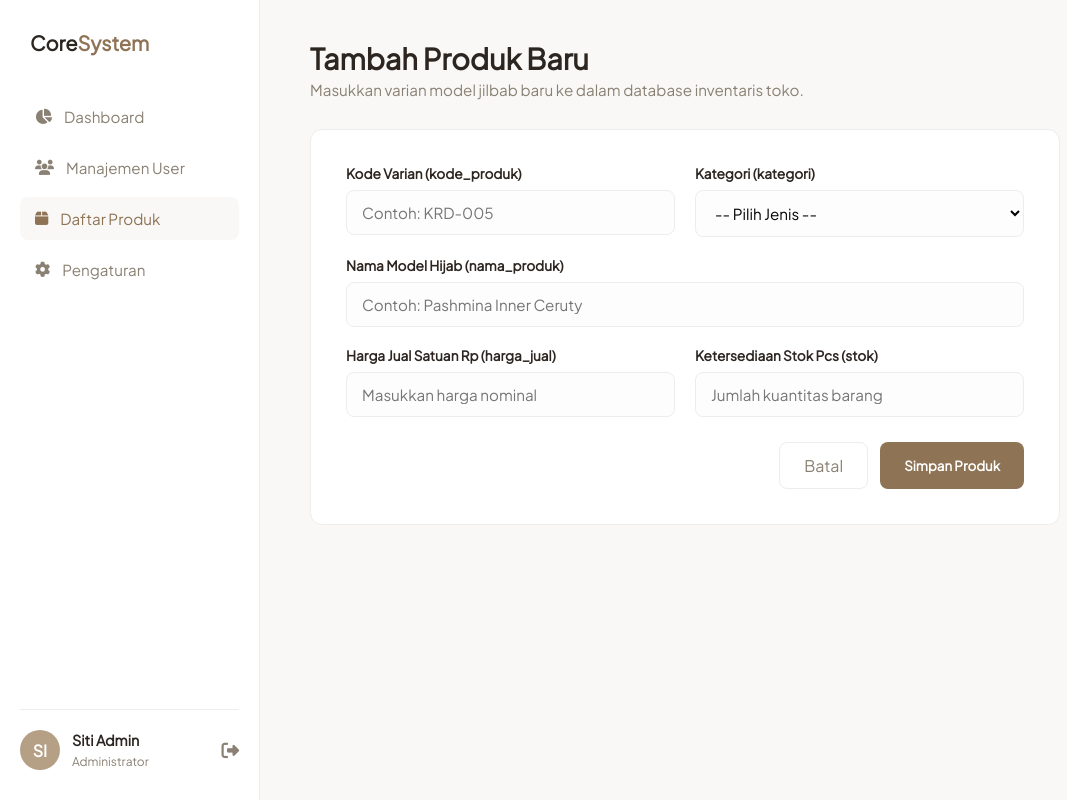
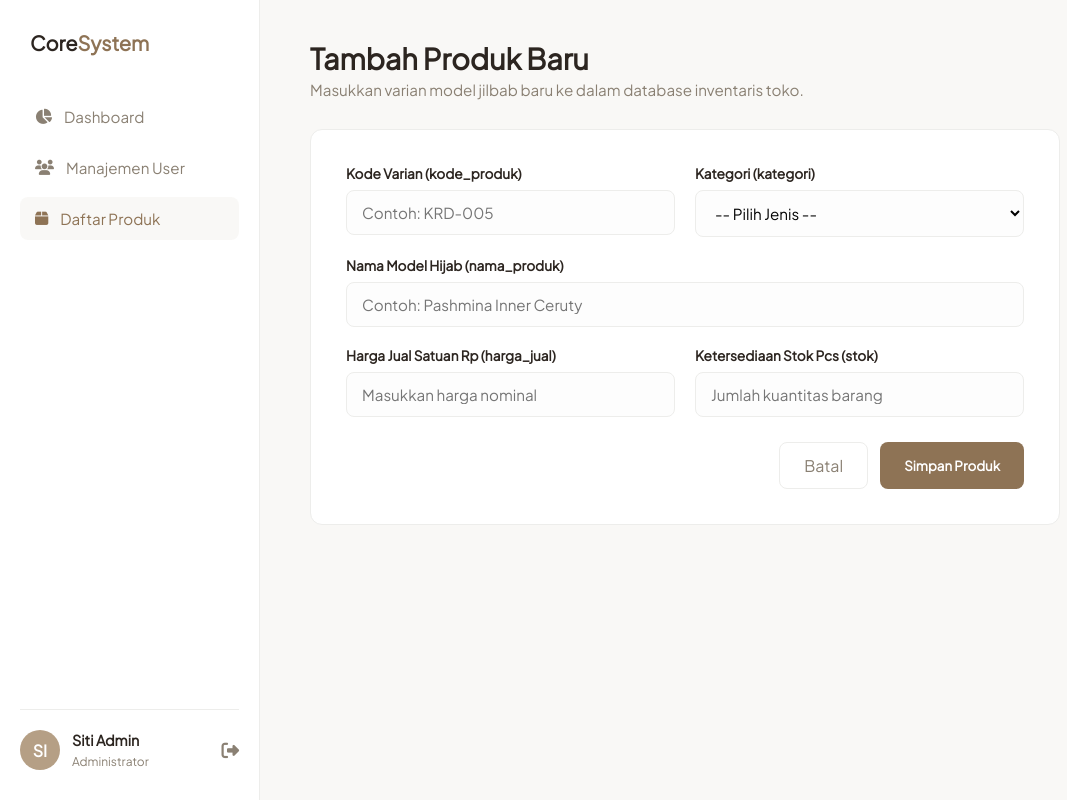
Before and after one commit to Icha-aa/UAS-2388010001, a PHP site: page /tambah_produk.php in a window 1280 px wide. Shown: the whole page, without its empty margins (0-1067 px from the left). Run offline with PHP 8.4, Linux system fonts and the light colour scheme.

Commit message:
git commit -m "Update dashboard.php, login.php, manajemen_user.php, tambah_produk.php, and db.php with new features and fixes"

```diff
--- a/dynamic-app/tambah_produk.php
+++ b/dynamic-app/tambah_produk.php
@@ -109,7 +109,6 @@ $inisial = strtoupper(substr($nama_user, 0, 2));
                 <li class="menu-item"><a href="dashboard.php"><i class="fa-solid fa-chart-pie"></i> Dashboard</a></li>
                 <li class="menu-item"><a href="tambah_user.php"><i class="fa-solid fa-users"></i> Manajemen User</a></li>
                 <li class="menu-item active"><a href="produk.php"><i class="fa-solid fa-box"></i> Daftar Produk</a></li>
-                <li class="menu-item"><a href="settin.php"><i class="fa-solid fa-gear"></i> Pengaturan</a></li>
             </ul>
         </div>
         <div class="user-profile">
```
